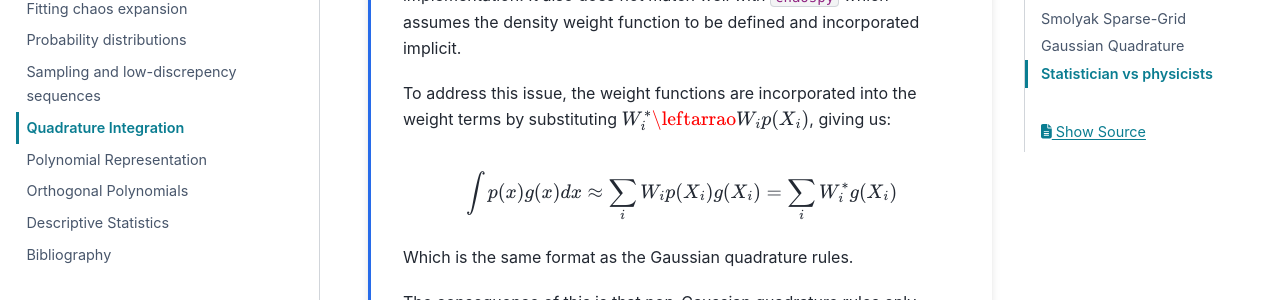
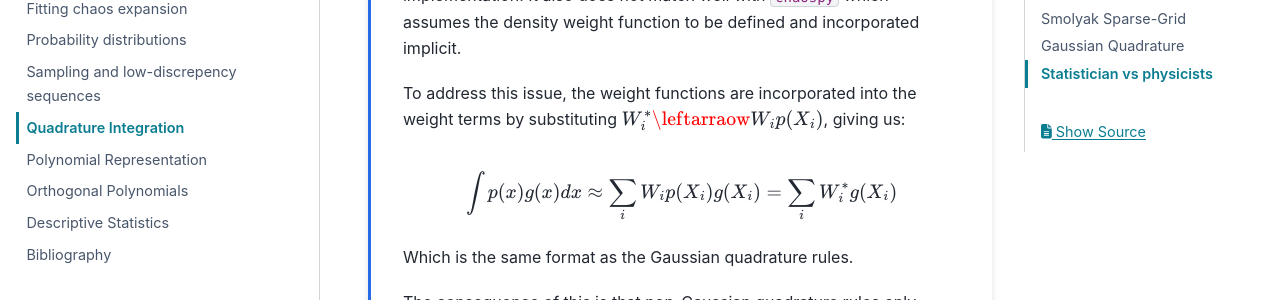
Before and after one commit to jonathf/chaospy, a Sphinx documentation site: the page built from docs/user_guide/quadrature.rst, in a window 1280 px wide and 900 px high, scrolled down 1041 px. Shown: the part 151-451 px from the top of the window. Built offline with Sphinx 7.4.7 and the PyData theme 0.15.4, drawn with Linux system fonts in a browser that asks for light colours; pages that are not in the unit, such as notebooks, are missing from menus.

Commit message:
typo; fixing #309

```diff
--- a/docs/user_guide/quadrature.rst
+++ b/docs/user_guide/quadrature.rst
@@ -44,7 +44,7 @@ Monto Carlo is your best choice, it might be worth taking a look at
     weight function to be defined and incorporated implicit.
 
     To address this issue, the weight functions are incorporated into the
-    weight terms by substituting :math:`W^*_i \leftarrao W_i p(X_i)`, giving
+    weight terms by substituting :math:`W^*_i \leftarraow W_i p(X_i)`, giving
     us:
 
     .. math::
```
